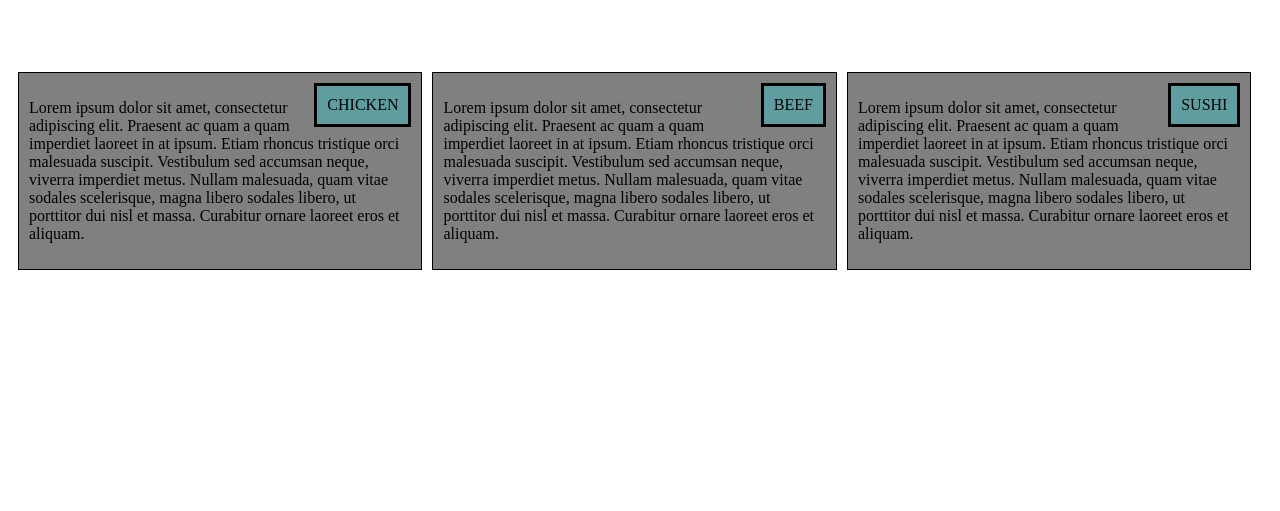
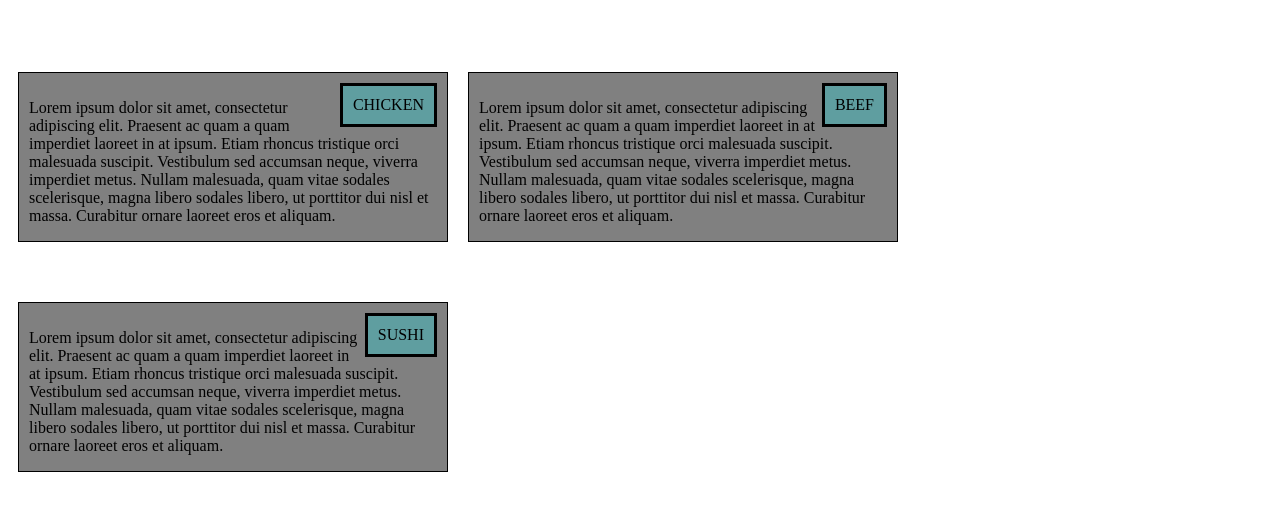
Before and after one commit to mutmainaho/coursera-, a plain HTML site: page module2-solution/index.html in a window 1280 px wide. Shown: the part 61-572 px from the top of the page. Drawn offline with Linux system fonts and the light colour scheme.

Commit message:
updated css

```diff
--- a/module2-solution/index.html
+++ b/module2-solution/index.html
@@ -12,31 +12,42 @@
             margin-bottom: 15px;
             text-align: center;
         }
-        @media (min-width:1200px){
-            .column{ float: left;
-        border: 1px solid black;}
+        @media (min-width:992px){
+            .column{
+                width:430px;
+                float: left;
+            }
+        }
 
+        @media (min-width:768px) and (max-width: 991px){
+            .column{
+                float: left;
+                width: 430px;
+            }
+            .column:last-child{
+                width: 880px;
+            }
+        }
+        @media (max-width: 766px) {
+            .column{
+                width: 430px;
+            }
 
         }
-        @media (min-width:950px) and (max-width: 1990px){
-            .column{ float: left;
-        border: 1px solid black;}
 
-
-        }
         .row{
             width: 100%;
         }
 
         .column {
-
-  width: 32%;
-  padding: 10px;
-  margin-top: 60px;
-  margin-left: 10px;
-  border: 1px solid black;
-  background-color: gray;
-}
+            height: 170px;
+            padding: 10px;
+            margin-top: 60px;
+            border: 1px solid black;
+            margin-right: 10px;
+            margin-left: 10px;
+            background-color: gray;
+        }
 .header{
     float: right;
     border: black solid;
```
